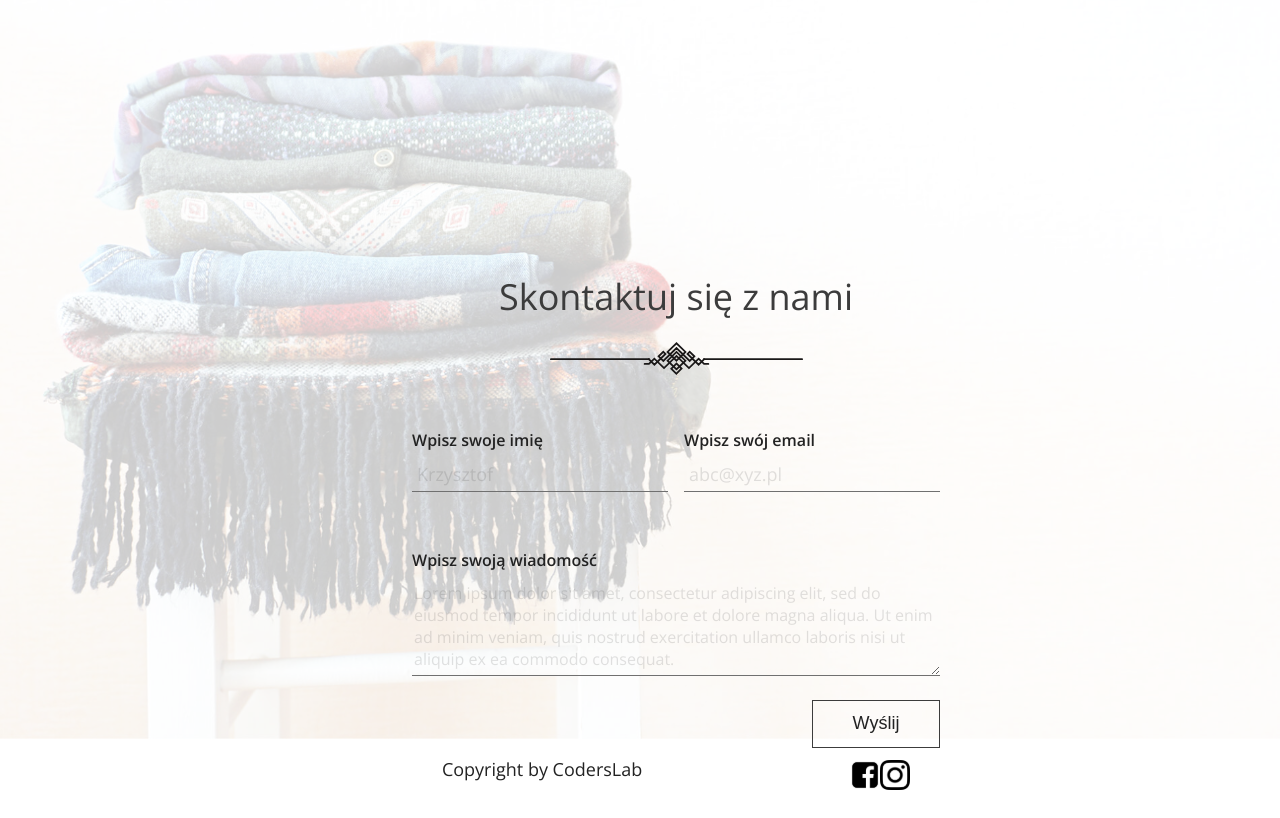
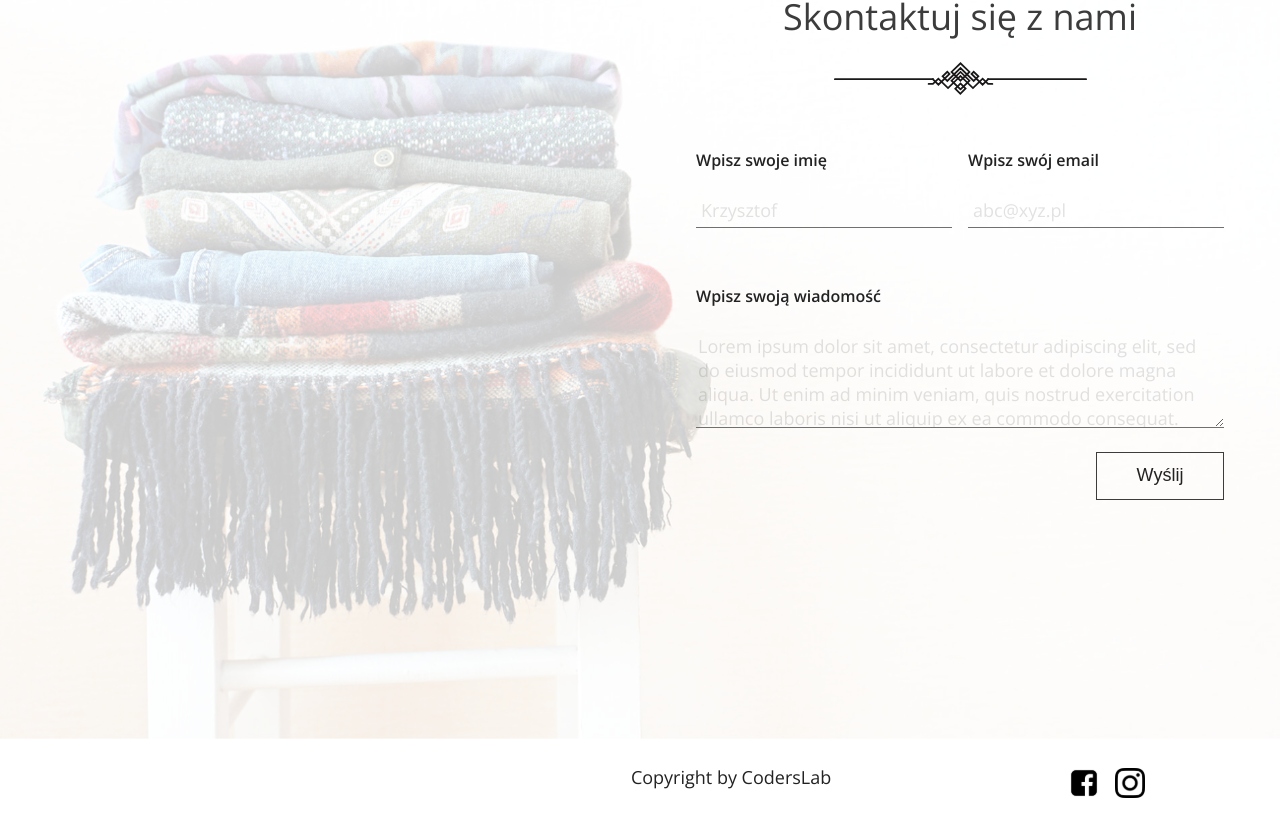
Before and after one commit to tomasz0705/Portfolio_Lab, a React (Create React App) app: page / in a window 1280 px wide. Shown: the part 3036-3854 px from the top of the page. Before the commit the page ends 3826 px from the top, so only its background shows below. Built offline with nearby package versions, Linux system fonts and the light colour scheme; no server answers.

Commit message:
Added validation with API to form, SCSS & HTML in HomeContact.js & corrected pagination in Institutions.js

```diff
--- a/src/App.js
+++ b/src/App.js
@@ -1,7 +1,7 @@
 import React from 'react';
 import { BrowserRouter, Route, Switch } from 'react-router-dom';
 import Home from './components/Home';
-import SignUp from './components/SignUp';
+import Register from './components/Register';
 import Login from './components/Login';
 
 
@@ -12,7 +12,7 @@ function App() {
         <Switch>
           <Route exact path="/" component={Home}/>
           <Route path="/login" component={Login}/>
-          <Route path="/signup" component={SignUp}/>
+          <Route path="/register" component={Register}/>
         </Switch>
       </>
     </BrowserRouter>
--- a/src/components/HomeContact.js
+++ b/src/components/HomeContact.js
@@ -1,17 +1,65 @@
 import React, { useState } from 'react';
 import HomeFooter from './HomeFooter';
 import SectionDecoration from './section-decoration/SectionDecoration';
+import validateEmail from '../components/validateEmail';
 
 function HomeContact() {
     const [form, setForm] = useState({
         name: "",
         email: "",
-        message: "",
+        textarea: "",
     });
+    const [error, setError] = useState({
+        name: false,
+        email: false,
+        textarea: false
+    });
+    const [data, setData] = useState(false);
+
+    const handleChange = (event) => {
+        const { name, value } = event.target;
+        setForm((prevForm) => ({ ...prevForm, [name]: value }));
+    }
 
     const handleSubmit = (event) => {
         event.preventDefault();
-        setForm()
+        console.log('form submitted', form);
+
+        if(form.name.includes(" ") || form.name === "" || form.name.length < 2) {
+            console.log("imie")
+            setError((prev) => ({ ...prev, name: true }));
+            return;
+        } else setError((prev) => ({ ...prev, name: false }));
+
+        if(!form.email || !validateEmail(form.email)) {
+            setError((prev) => ({ ...prev, email: true }));
+            return;
+        } else setError((prev) => ({ ...prev, email: false }));
+
+        if(!form.textarea || form.textarea.length < 120) {
+            setError((prev) => ({ ...prev, textarea: true }));
+            return;
+        } else setError((prev) => ({ ...prev, textarea: false}));
+
+        fetch("https://fer-api.coderslab.pl/v1/portfolio/contact", {
+            method: "POST",
+            headers: {
+                "Content-Type": "application/json",
+            },
+            body: JSON.stringify({
+                name: form.name,
+                email: form.email,
+                message: form.textarea
+            }),
+        })
+        .then((data) => {
+            console.log("OK", data);
+            setData(true);
+        })
+        .catch((error) => {
+            console.log("Error", error);
+            setData(false);
+        });
     }
 
     return(
@@ -19,26 +67,55 @@ function HomeContact() {
             <div className="contact__container container">
                 <div className="contact__form">
                     <SectionDecoration text1="Skontaktuj się z nami"/>
+                    {data === true ? (
+                        <span className="success-message">
+                            Wiadomość została wysłana!<br/>
+                            Wkrótce się skontaktujemy.
+                        </span>
+                    ) : (
+                        ""
+                    )}
                     <form onSubmit={handleSubmit}>
                         <div className="form__inputs">
                             <div className="form__input">
                                 <label>
                                     Wpisz swoje imię
                                 </label><br/>
-                                <input type="text" name="name" value={form.name} placeholder="Krzysztof"/>
+                                <input type="text" name="name" value={form.name} placeholder="Krzysztof" onChange={handleChange}/>
+                                {error.name === true ? (
+                                    <span className="error-message">
+                                        Podane imię jest nieprawidłowe!
+                                    </span>
+                                ) : (
+                                    ""
+                                )}
                             </div>
                             <div className="form__input">
                                 <label>
                                     Wpisz swój email
                                 </label><br/>
-                                <input type="email" name="email" value={form.email} placeholder="abc@xyz.pl"/>
+                                <input type="text" name="email" value={form.email} placeholder="abc@xyz.pl" onChange={handleChange}/>
+                                {error.email === true ? (
+                                    <span className="error-message">
+                                        Podany email jest nieprawidłowy!
+                                    </span>
+                                ) : (
+                                    ""
+                                )}
                             </div>
                         </div>
                         <div className="form__textarea">
                             <label>
-                                Wpisz swoją wiadomość<br/>
-                                <textarea name="message" value={form.message} placeholder="Lorem ipsum dolor sit amet, consectetur adipiscing elit, sed do eiusmod tempor incididunt ut labore et dolore magna aliqua. Ut enim ad minim veniam, quis nostrud exercitation ullamco laboris nisi ut aliquip ex ea commodo consequat."/>
-                            </label>
+                                Wpisz swoją wiadomość
+                            </label><br/>
+                            <textarea name="textarea" onChange={handleChange} value={form.textarea} placeholder="Lorem ipsum dolor sit amet, consectetur adipiscing elit, sed do eiusmod tempor incididunt ut labore et dolore magna aliqua. Ut enim ad minim veniam, quis nostrud exercitation ullamco laboris nisi ut aliquip ex ea commodo consequat."/>
+                            {error.textarea === true ? (
+                                <span className="error-message">
+                                    Wiadomość musi mieć conajmniej 120 znaków!
+                                </span>
+                            ) : (
+                                ""
+                            )}
                         </div>
                         <div className="btn__contact">
                             <input type="submit" value="Wyślij" className="btn__send" />
--- a/src/components/HomeFooter.js
+++ b/src/components/HomeFooter.js
@@ -9,8 +9,12 @@ function HomeFooter() {
                 <p>Copyright by CodersLab</p>
             </div>
             <div className="footer__socialmedia">
-                <img src={facebook} alt="facebook-icon" />
-                <img src={instagram} alt="instagram-icon" />
+                <a href="https://www.facebook.com/">
+                    <img src={facebook} alt="facebook-icon" />
+                </a>
+                <a href="https://www.instagram.com/">
+                    <img src={instagram} alt="instagram-icon" />
+                </a>
             </div>
         </div>
     );
--- a/src/components/HomeHeader.js
+++ b/src/components/HomeHeader.js
@@ -15,7 +15,7 @@ function HomeHeader() {
                     <nav>
                         <ul className="header__nav header__nav--first">
                             <li className="nav__element" id="login"><Link to="/login" className="nav__link">Zaloguj</Link></li>
-                            <li className="nav__element" id="sign-in"><Link to="/signup" className="nav__link">Załóż konto</Link></li>
+                            <li className="nav__element" id="sign-in"><Link to="/register" className="nav__link">Załóż konto</Link></li>
                         </ul>
                         <ul className="header__nav header__nav--second">
                             <li className="nav__element"><NavHashLink to="/" className="nav__link">Start</NavHashLink></li>
--- a/src/components/HomeWhoWeHelp.js
+++ b/src/components/HomeWhoWeHelp.js
@@ -30,9 +30,9 @@ function HomeWhoWeHelp() {
             <div className="whowehelp__container container">
                 <SectionDecoration text1="Komu pomagamy?" />
                 <div className="whowehelp__buttons">
-                    <button className="btn" onClick={()=>{ changeInstitution('fundacja') }}>Fundacjom</button>
-                    <button className="btn" onClick={()=>{ changeInstitution('organizacja') }}>Organizacjom pozarządowym</button>
-                    <button className="btn" onClick={()=>{ changeInstitution('lokalne') }} >Lokalnym zbiórkom</button>
+                    <button className="btn" id="btn-foundation" onClick={()=>{ changeInstitution('fundacja') }}>Fundacjom</button>
+                    <button className="btn" id="btn-organizations" onClick={()=>{ changeInstitution('organizacja') }}>Organizacjom pozarządowym</button>
+                    <button className="btn" id="btn-locale" onClick={()=>{ changeInstitution('lokalne') }} >Lokalnym zbiórkom</button>
                 </div>
                 <div className="whowehelp__description">
                 W naszej bazie znajdziesz listę zweryfikowanych Fundacji,
--- a/src/components/SignUp.js
+++ b/src/components/Register.js
@@ -1,6 +1,6 @@
 import React from 'react';
 
-function SignUp() {
+function Register() {
     return(
         <div>
             <h1>Załóż konto</h1>
@@ -8,4 +8,4 @@ function SignUp() {
     );
 }
 
-export default SignUp;
+export default Register;
--- /dev/null
+++ b/src/components/validateEmail.js
@@ -0,0 +1,6 @@
+function validateEmail(email) {
+    const re = /^(([^<>()[\]\\.,;:\s@\"]+(\.[^<>()[\]\\.,;:\s@\"]+)*)|(\".+\"))@((\[[0-9]{1,3}\.[0-9]{1,3}\.[0-9]{1,3}\.[0-9]{1,3}\])|(([a-zA-Z\-0-9]+\.)+[a-zA-Z]{2,}))$/;
+    return re.test(email);
+}
+
+export default validateEmail;
--- a/src/scss/elements/_home-contact.scss
+++ b/src/scss/elements/_home-contact.scss
@@ -1,6 +1,6 @@
 .contact {
     width: 100%;
-    height: 100vh;
+    // height: 100vh;
     position: relative;
     overflow: hidden;
 
@@ -19,10 +19,11 @@
     }
 
     &__container {
+        width: 100%;
         height: 100%;
         display: flex;
         justify-content: flex-end;
-        align-items: center;
+        align-items: flex-end;
         flex-direction: column;
     }
 
@@ -58,12 +59,24 @@
         .form__inputs {
             display: flex;
             flex-direction: row;
-            justify-content: space-between;
+
+            .form__input {
+                display: flex;
+                flex-direction: column;
+
+                &:first-child {
+                    margin-right: 1rem;
+                }
+            }
         }
 
         .form__textarea {
             margin-top: 3rem;
+            display: flex;
+            flex-direction: column;
+
             textarea {
+                font-size: 1.125rem;
                 border: none;
                 border-bottom: 1px solid $color-shade-first;
                 width: 33rem;
@@ -71,7 +84,6 @@
                 margin: 0.75rem 0;
                 background-color: transparent;
             }
-
         }
 
         .btn__contact {
@@ -85,4 +97,16 @@
             }
         }
     }
+
+    .error-message {
+        color: red;
+    }
+
+    .success-message {
+        color: green;
+        font-size: 1.2rem;
+        font-weight: 600;
+        margin-top: 2rem;
+        margin-bottom: 0.8rem;
+    }
 }
--- a/src/scss/elements/_home-footer.scss
+++ b/src/scss/elements/_home-footer.scss
@@ -1,5 +1,6 @@
 .footer {
-    width: 50%;
+    width: 60%;
+    margin: 16rem 0 1.25rem 50%;
     display: flex;
     justify-content: space-around;
 
@@ -13,6 +14,10 @@
         img {
             width: 30px;
             height: 30px;
+
+            &:first-of-type {
+                margin-right: 1rem;
+            }
         }
     }
 }
```
Also changed, not shown: src/components/whoWeHelp/Institutions.js (+10 -5 lines), src/config/firebase.js (added).
